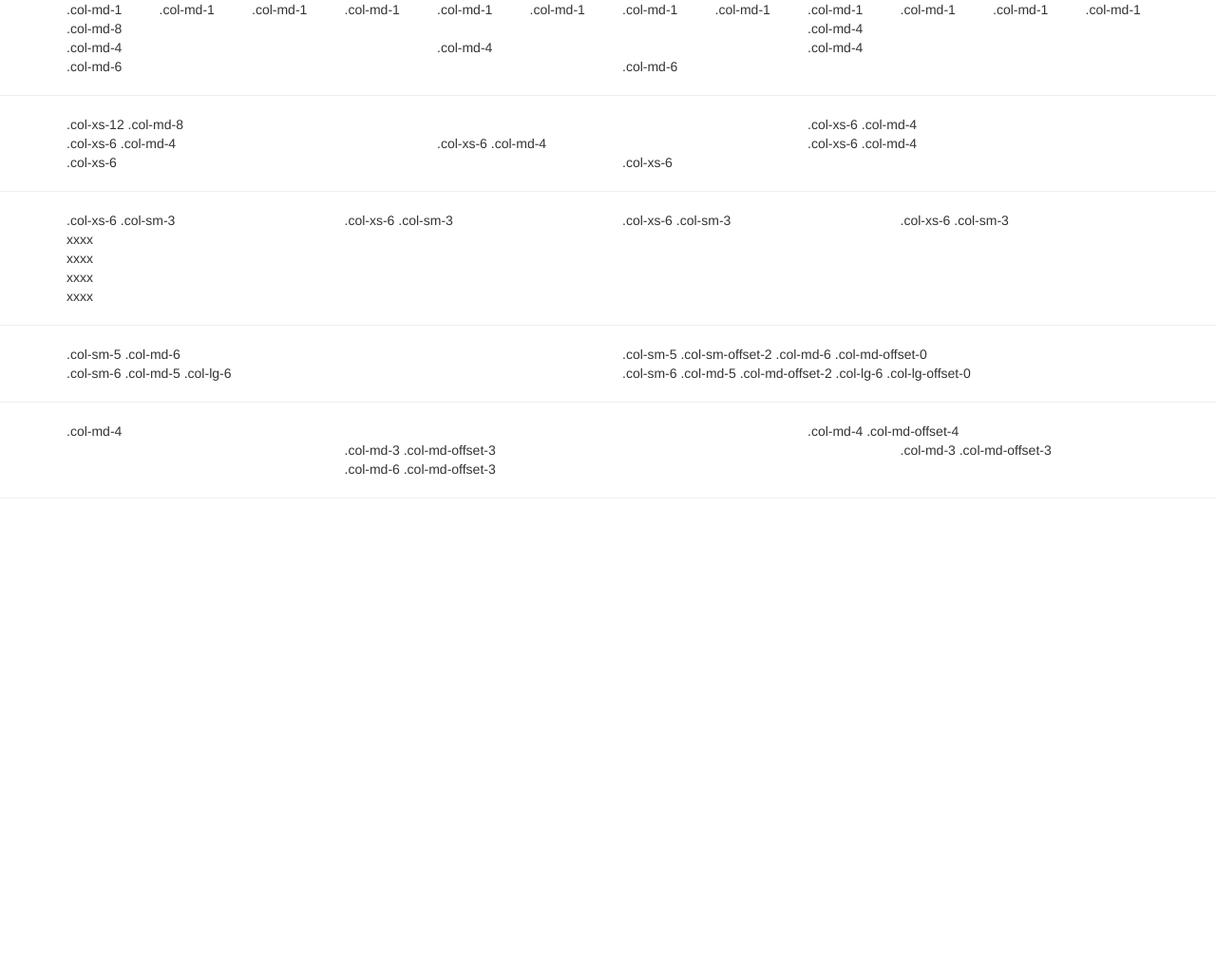
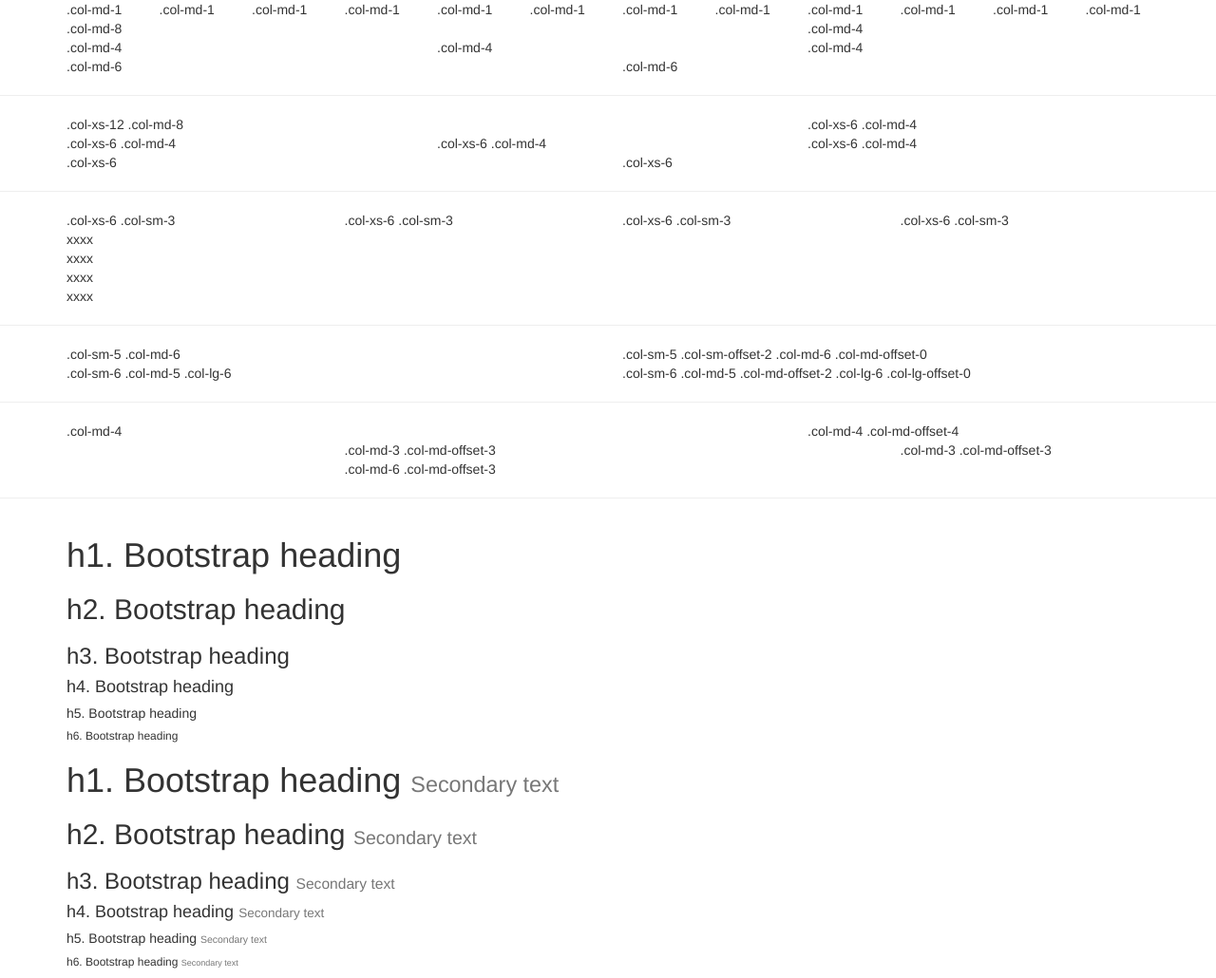
Before and after one commit to czs/bootstrap3.test, a plain HTML site: page index3.html in a window 1280 px wide. Shown: the whole page at 95% size. Before the commit the page ends 800 px from the top, so only its background shows below. Drawn offline with Linux system fonts and the light colour scheme.

Commit message:
bst heading test

```diff
--- a/index3.html
+++ b/index3.html
@@ -119,6 +119,20 @@
                                 <div class="col-xs-6">.col-xs-6</div>
                         </div>
         </div> -->
+        <div class="container">
+            <h1>h1. Bootstrap heading</h1>
+            <h2>h2. Bootstrap heading</h2>
+            <h3>h3. Bootstrap heading</h3>
+            <h4>h4. Bootstrap heading</h4>
+            <h5>h5. Bootstrap heading</h5>
+            <h6>h6. Bootstrap heading</h6>
+            <h1>h1. Bootstrap heading <small>Secondary text</small></h1>
+            <h2>h2. Bootstrap heading <small>Secondary text</small></h2>
+            <h3>h3. Bootstrap heading <small>Secondary text</small></h3>
+            <h4>h4. Bootstrap heading <small>Secondary text</small></h4>
+            <h5>h5. Bootstrap heading <small>Secondary text</small></h5>
+            <h6>h6. Bootstrap heading <small>Secondary text</small></h6>
+        </div>
         <!-- jQuery (necessary for Bootstrap's JavaScript plugins) -->
         <script src="jquery.min.js"></script>
         <!-- Include all compiled plugins (below), or include individual files as needed -->
```
Lines whose indentation alone changed are shown as unchanged.
